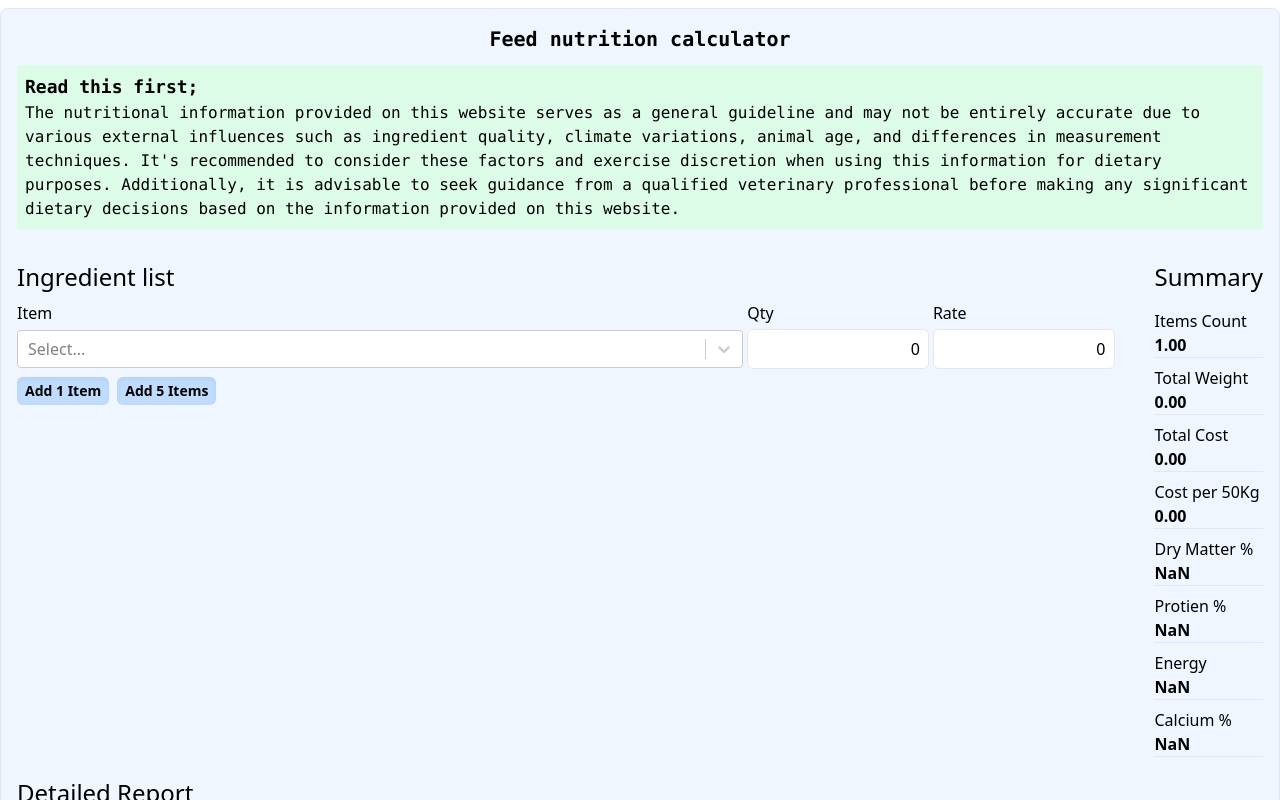
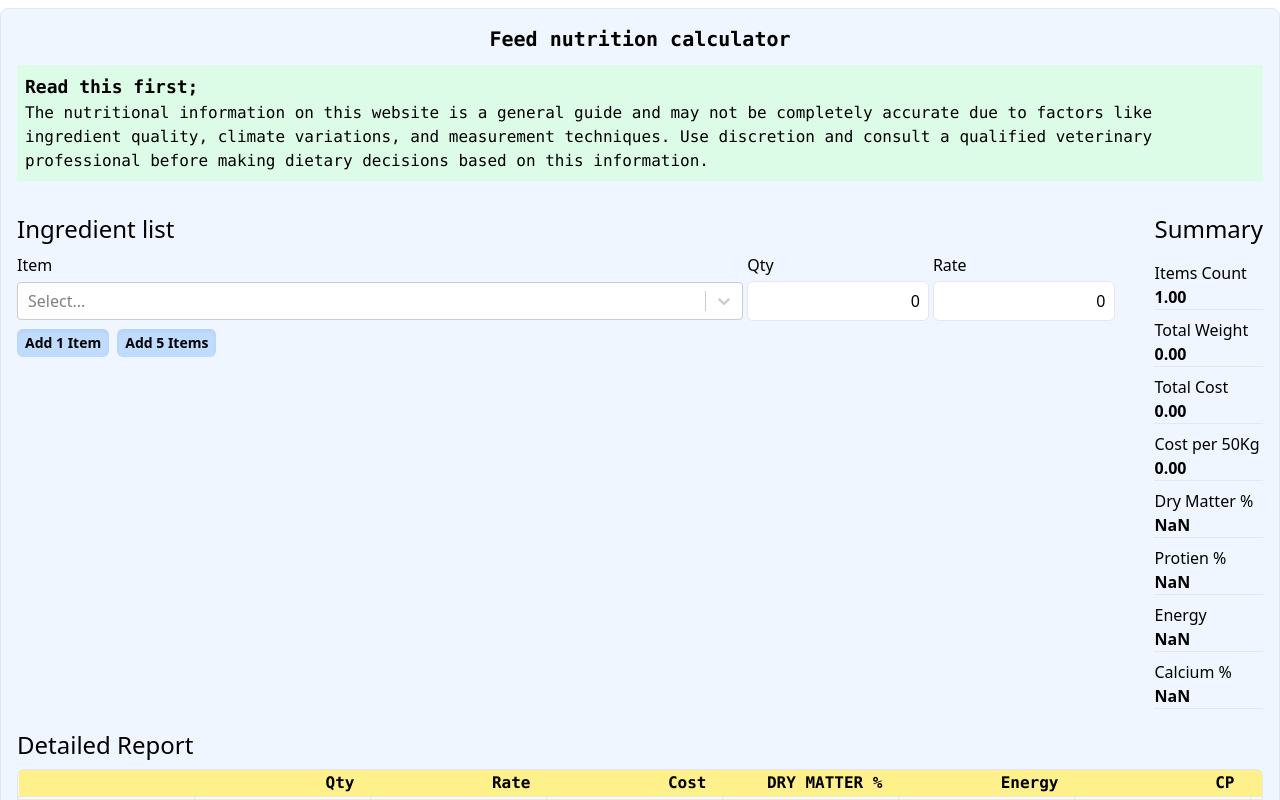
Before and after one commit to msafdaar/feed-energy-protien, a React (Vite) app: page / in a window 1280 px wide. Shown: the top 800 px of the page. Built offline with nearby package versions, Linux system fonts and the light colour scheme.

Commit message:
update text of disclaimer

```diff
--- a/src/App.jsx
+++ b/src/App.jsx
@@ -37,7 +37,7 @@ function App() {
     <h1 className='text-xl self-center font-mono font-bold mb-3'>Feed nutrition calculator</h1>
     <div className='bg-green-100 p-2 font-mono mb-8'>
       <h3 className='font-bold text-lg'>Read this first;</h3>
-      <p>The nutritional information provided on this website serves as a general guideline and may not be entirely accurate due to various external influences such as ingredient quality, climate variations, animal age, and differences in measurement techniques. It's recommended to consider these factors and exercise discretion when using this information for dietary purposes. Additionally, it is advisable to seek guidance from a qualified veterinary professional before making any significant dietary decisions based on the information provided on this website.</p>
+      <p>The nutritional information on this website is a general guide and may not be completely accurate due to factors like ingredient quality, climate variations, and measurement techniques. Use discretion and consult a qualified veterinary professional before making dietary decisions based on this information.</p>
     </div>
     <div className='max-w-7xl flex gap-5 sm:gap-10 flex-col sm:flex-row'>
     <div className='grow'>
```
